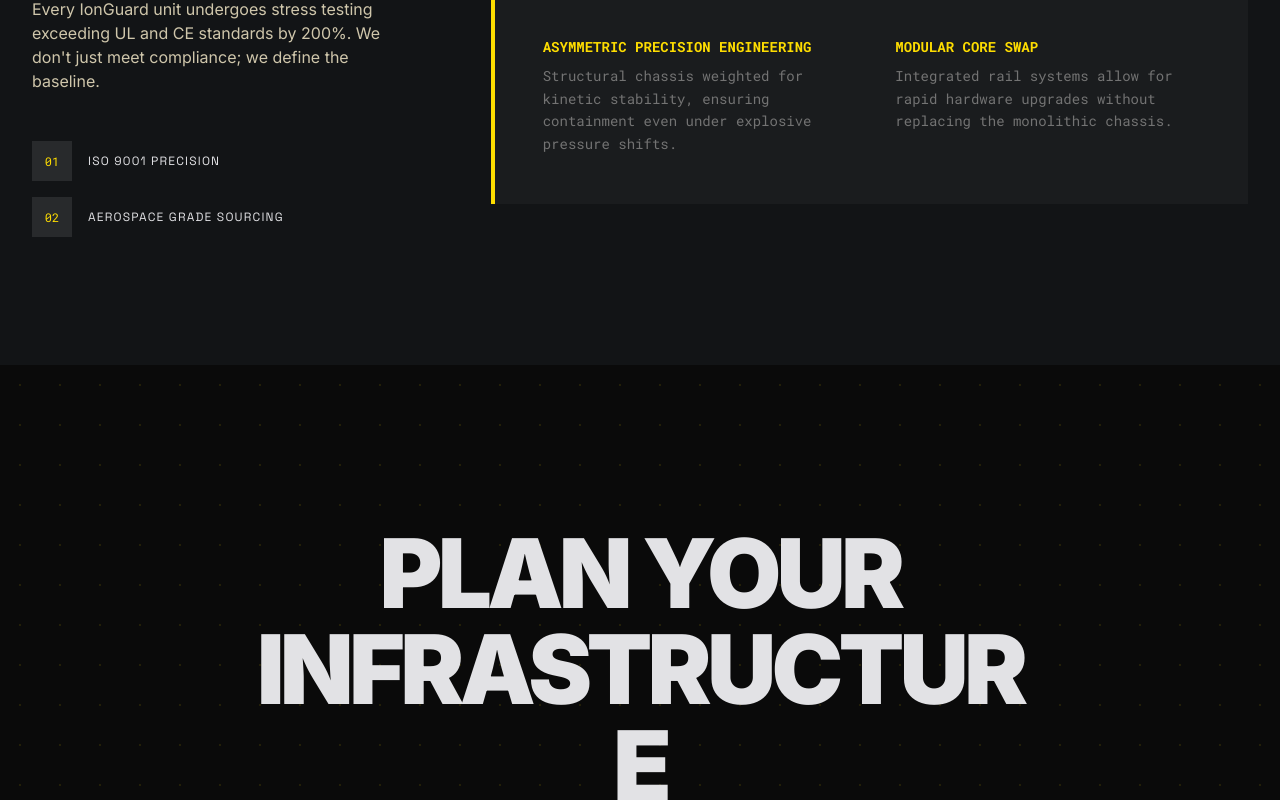
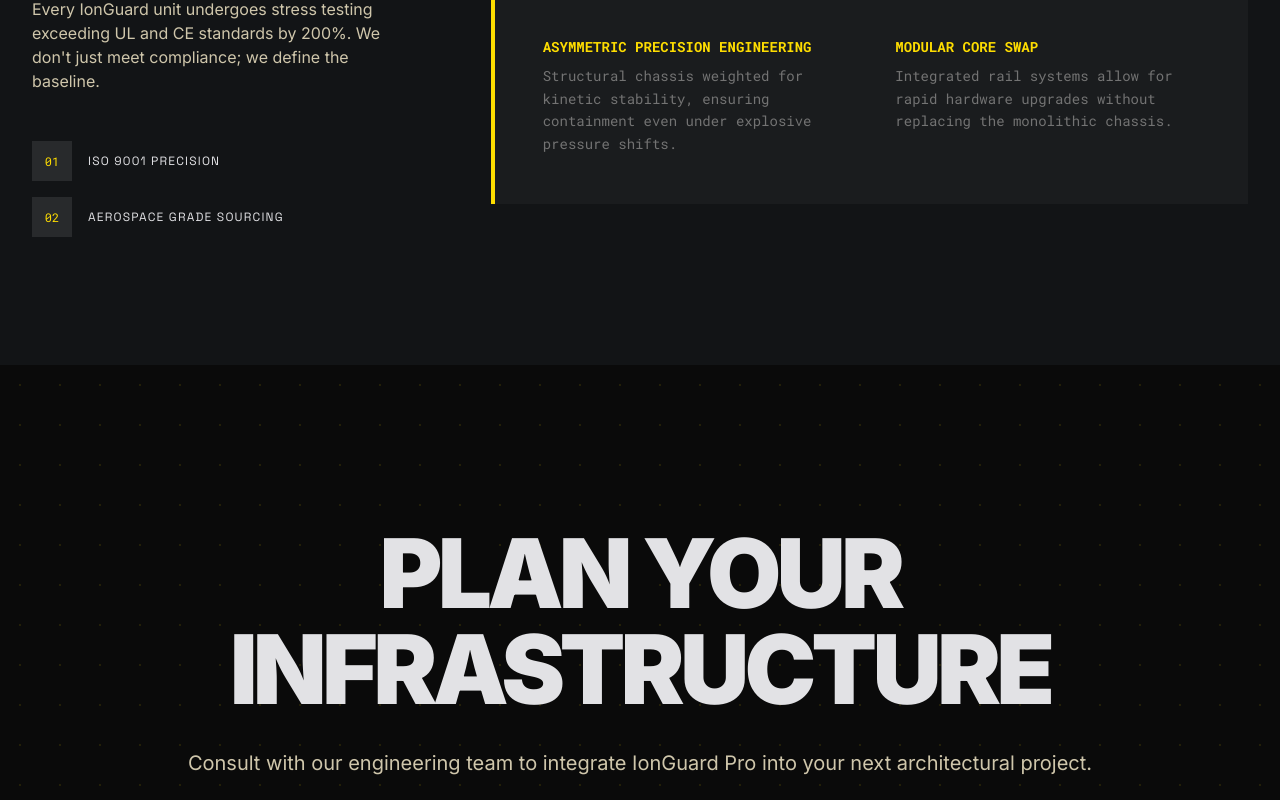
Before and after one commit to ionguardpro/ionguardpro, a Next.js app: page / in a window 1280 px wide. Shown: the part 3417-4217 px from the top of the page. Built offline with nearby package versions, Linux system fonts and the light colour scheme.

Commit message:
Fix text wrapping on CTA heading and remove secondary button

```diff
--- a/src/app/page.tsx
+++ b/src/app/page.tsx
@@ -492,7 +492,7 @@
         <div className="absolute inset-0 dot-grid-bg opacity-[0.07] animate-grid-pulse" />
       </div>
 
-      <div className="relative z-10 max-w-3xl mx-auto">
+      <div className="relative z-10 max-w-5xl mx-auto">
         <AnimatedSection>
           <h2 className="text-4xl sm:text-5xl md:text-7xl lg:text-8xl font-black uppercase tracking-tighter mb-8 font-headline break-words hyphens-auto">
             Plan your infrastructure
@@ -520,12 +520,6 @@
               </span>
               Request Information
             </Link>
-            <Link
-              href="/contact"
-              className="ghost-border text-on-surface font-black uppercase tracking-widest px-12 py-6 hover:bg-white/5 flex items-center justify-center gap-3 transition-all duration-300"
-            >
-              Speak to an Engineer
-            </Link>
           </div>
         </AnimatedSection>
       </div>
```
